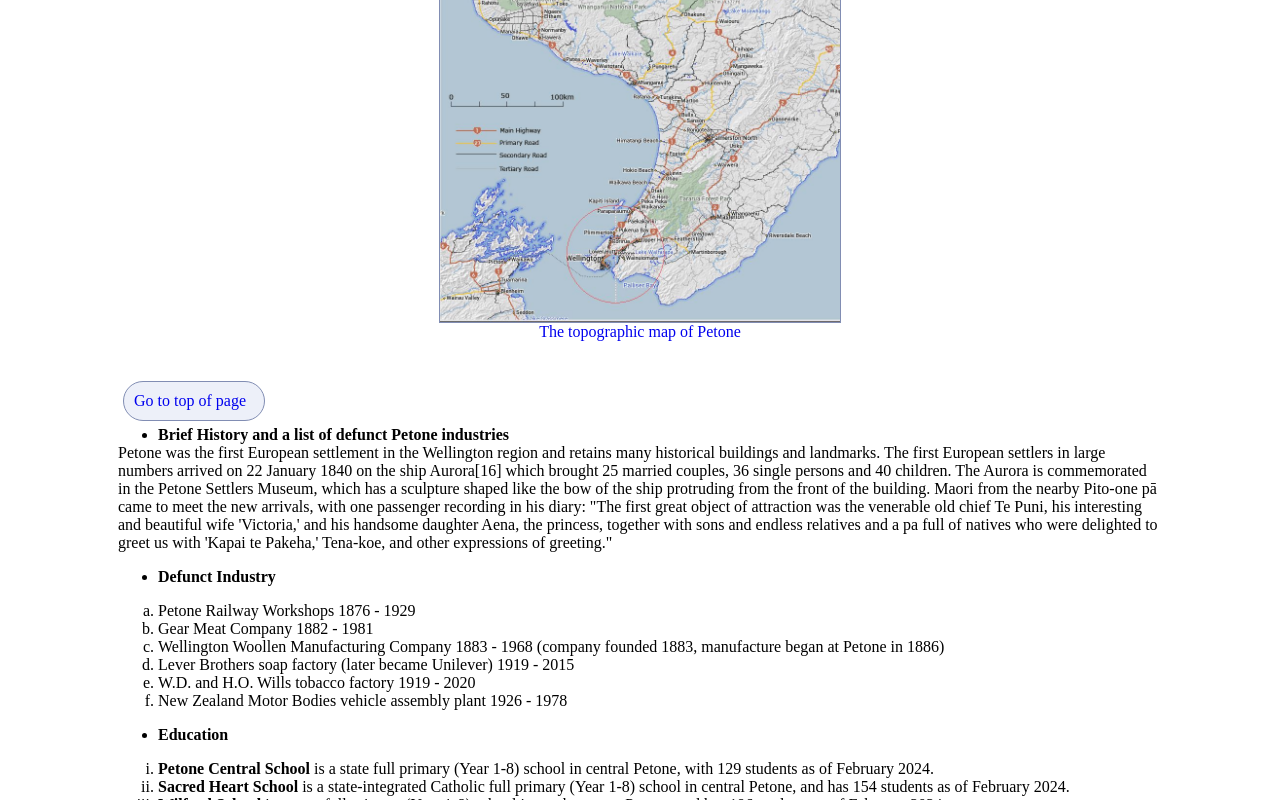
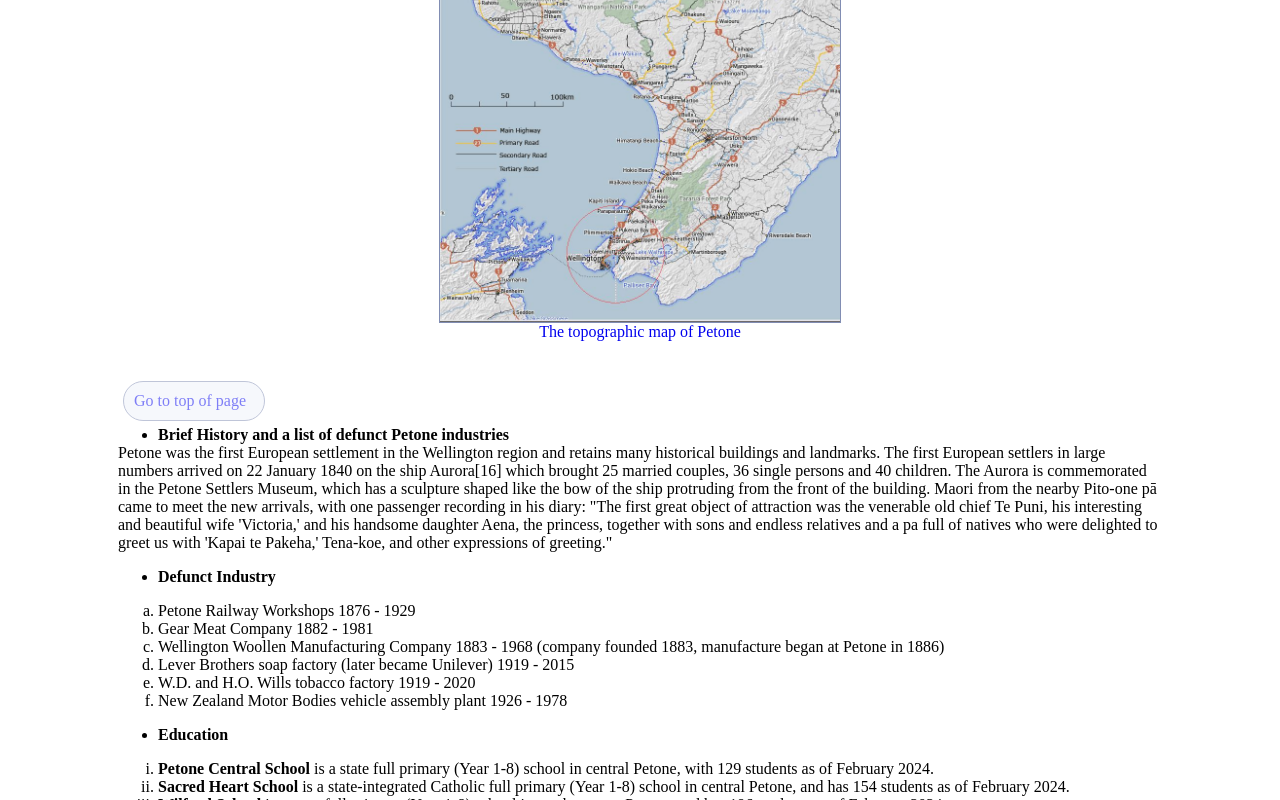
Before and after one commit to kenneth-ee-t/m1-assignment, a plain HTML site: page about.html in a window 1280 px wide. In both pictures the pointer is over the element 194 px from the left and 1824 px from the top of the page. Shown: the part 1424-2224 px from the top of the page. Drawn offline with Linux system fonts and the light colour scheme.

Commit message:
added hover property to go-to-top button

```diff
--- a/style.css
+++ b/style.css
@@ -171,6 +171,12 @@ section .sub-topic-image img{
 .to-top a {
     text-decoration: none;
 }
+.to-top:hover{
+    cursor: pointer;
+    color: #fff;
+    opacity: 0.5;
+    transition: 0.5s;
+}
 section #video{
     display: flex;
     align-items: center;
@@ -225,26 +231,6 @@ hr {
     font-weight: bold;
     font-family: Arial, Helvetica, sans-serif;
 }
-/*section {
-    width: 100%;
-}
-#gallery-set {
-    display: flex;
-    flex-wrap: wrap;
-
-}
-#gallery-set .gallery-container {
-    text-align: center;
-    background-color: #852b1b;
-    color: white;
-    font-family: Arial, Helvetica, sans-serif;
-    font: bolder;
-    max-width:max-content;
-}
-#gallery-set .gallery-container h4 {
-    margin: 0;
-    height: 30px;
-}*/
 
 /*styling form */
 legend {
```
